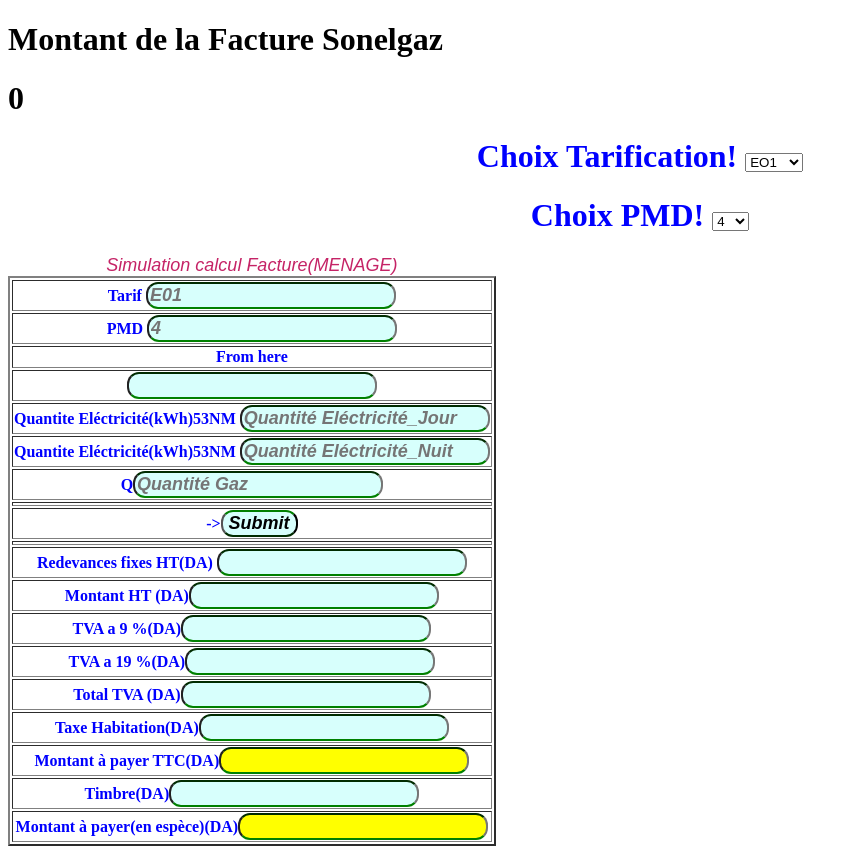
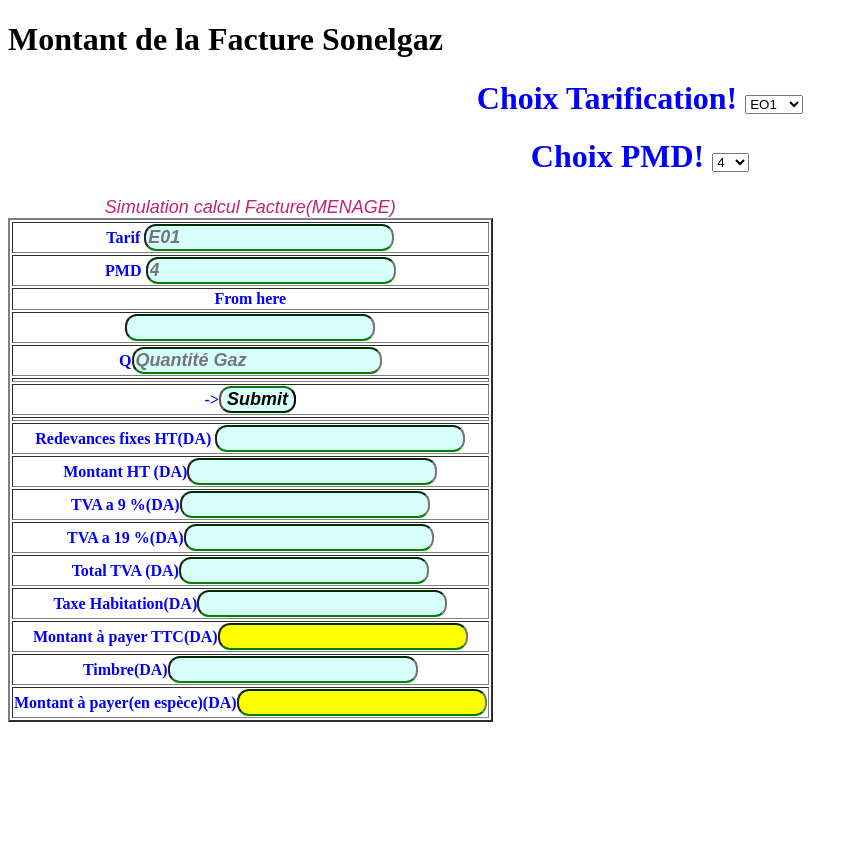
Before and after one commit to kaderbendjebbar/new, a plain HTML site: page index.html in a window 1280 px wide. Shown: the whole page, without its empty margins (0-858 px from the left). After the commit the page ends 800 px from the top, so only its background shows below. Drawn offline with Linux system fonts and the light colour scheme.

Commit message:
Update index.html

```diff
--- a/index.html
+++ b/index.html
@@ -12,7 +12,7 @@
 
 
 <h1>Montant de la Facture Sonelgaz</h1>
-<h1 id = 'counter'>0</h1>
+<!--<h1 id = 'counter'>0</h1>-->
  <div id ="table">
    <TABLE id = "05" border="2"
     summary="Cette table calcul montant de la facture
@@ -48,9 +48,10 @@
 <TR><TH>PMD  <input id="PMD_" placeholder="4" type="double">
 <TR><TH id="QE">From here</TH></TR>
 <TR><TH><input id="QElect" type="double"></TH></TR>
-<TR><TH>Quantite Eléctricité(kWh)53NM <input id="QElectJ" placeholder="Quantité Eléctricité_Jour" type="double">
+<!--<TR><TH>Quantite Eléctricité(kWh)53NM <input id="QElectJ" placeholder="Quantité Eléctricité_Jour" type="double">
 <TR><TH>Quantite Eléctricité(kWh)53NM <input id="QElectN" placeholder="Quantité Eléctricité_Nuit" type="double">
-<TR><TH>Q<input id="QGaz" placeholder="Quantité Gaz" type="double">
+-->
+ <TR><TH>Q<input id="QGaz" placeholder="Quantité Gaz" type="double">
 <TR><TH>
 <TR><TH>-><input id ='submit' :hover type="submit">
 <TR><TH></TH>
@@ -70,5 +71,5 @@
 </div>
 </body>
 <script src="facturesSonelgaz.js" ></script>
-<script src="counter.js" ></script>
+<!--<script src="counter.js" ></script>-->
 </html>
```
